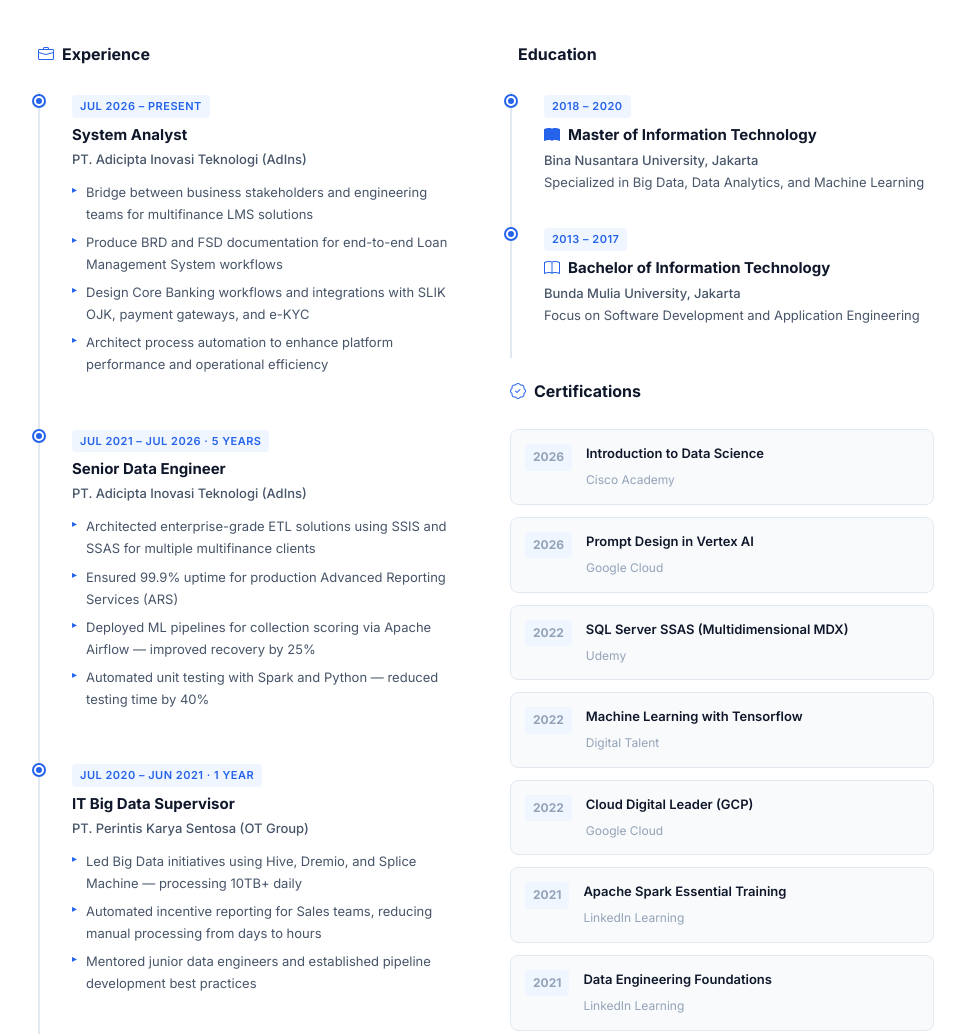
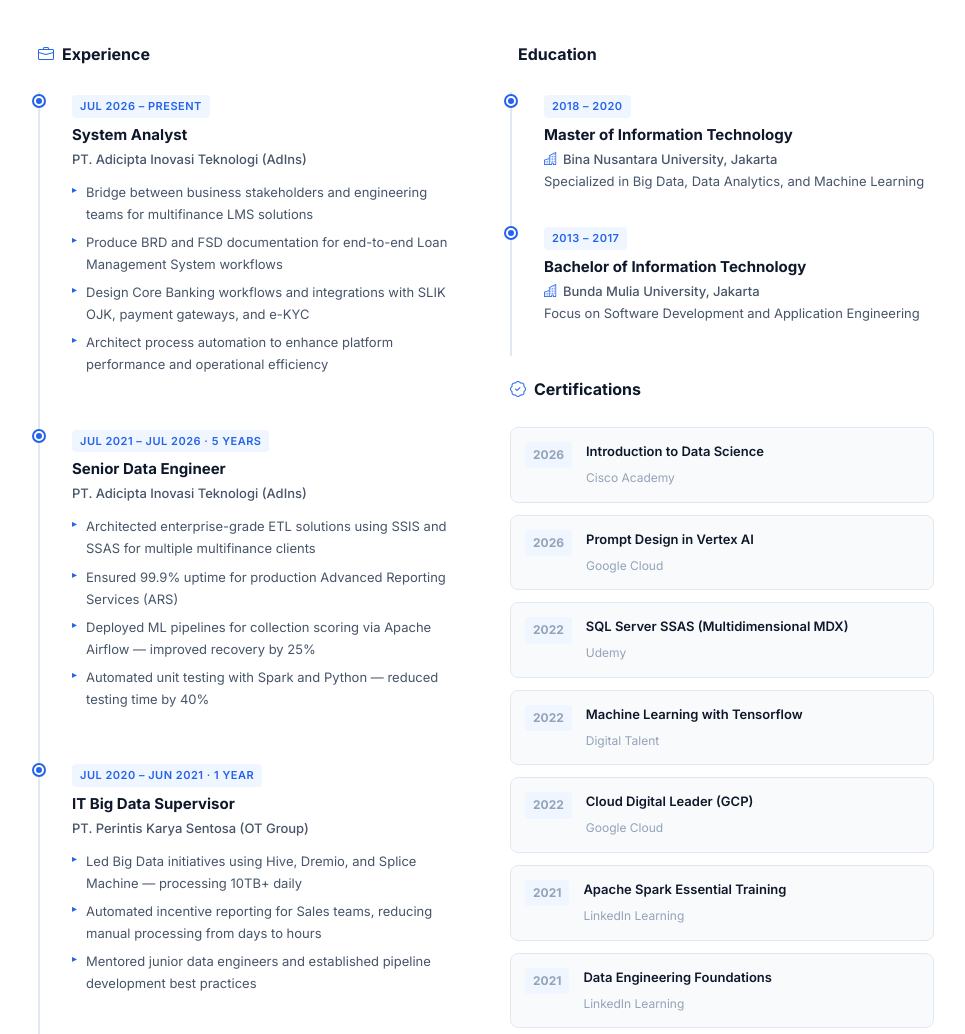
Before and after one commit to Joimmanuel/my_portfolio, a plain HTML site: page index.html in a window 1280 px wide. Shown: the part 2691-3725 px from the top of the page, without its empty margins (294-1259 px from the left). Drawn offline with Linux system fonts and the light colour scheme; some icons are missing.

Commit message:
fix: add building icon to education timeline-company

```diff
--- a/assets/css/style.css
+++ b/assets/css/style.css
@@ -542,12 +542,25 @@ section { padding: 80px 0; }
   flex-shrink: 0;
 }
 
+.edu-logo {
+  width: 20px;
+  height: 20px;
+  border-radius: 4px;
+  object-fit: contain;
+  flex-shrink: 0;
+}
+
 .timeline-company {
   font-size: 13px;
   font-weight: 500;
   color: var(--text-light);
   margin-bottom: 10px;
+  display: flex;
+  align-items: center;
+  gap: 6px;
 }
+
+.timeline-company i { color: var(--accent); font-size: 13px; }
 
 .timeline-content ul { margin-top: 8px; }
 
--- a/index.html
+++ b/index.html
@@ -7,6 +7,8 @@
   <meta name="description" content="Senior Data Engineer & System Analyst with 8+ years experience in ETL, Big Data, and Cloud platforms.">
 
   <link href="assets/img/favicon.svg" rel="icon" type="image/svg+xml">
+  <link href="assets/img/favicon.png" rel="icon" type="image/png">
+  <link href="assets/img/favicon.png" rel="shortcut icon">
   <link href="https://fonts.googleapis.com/css2?family=Inter:wght@300;400;500;600;700;800&family=JetBrains+Mono:wght@400;500&display=swap" rel="stylesheet">
 
   <link href="assets/vendor/aos/aos.css" rel="stylesheet">
@@ -276,8 +278,8 @@
               <div class="timeline-dot"></div>
               <div class="timeline-content">
                 <span class="timeline-period">2018 – 2020</span>
-                <h4><i class="bi bi-book-fill"></i>Master of Information Technology</h4>
-                <p class="timeline-company">Bina Nusantara University, Jakarta</p>
+                <h4>Master of Information Technology</h4>
+                <p class="timeline-company"><i class="bi bi-building"></i> Bina Nusantara University, Jakarta</p>
                 <p>Specialized in Big Data, Data Analytics, and Machine Learning</p>
               </div>
             </div>
@@ -286,8 +288,8 @@
               <div class="timeline-dot"></div>
               <div class="timeline-content">
                 <span class="timeline-period">2013 – 2017</span>
-                <h4><i class="bi bi-book"></i>Bachelor of Information Technology</h4>
-                <p class="timeline-company">Bunda Mulia University, Jakarta</p>
+                <h4>Bachelor of Information Technology</h4>
+                <p class="timeline-company"><i class="bi bi-building"></i> Bunda Mulia University, Jakarta</p>
                 <p>Focus on Software Development and Application Engineering</p>
               </div>
             </div>
```
